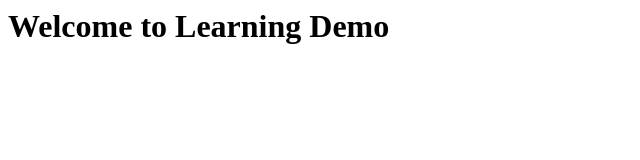
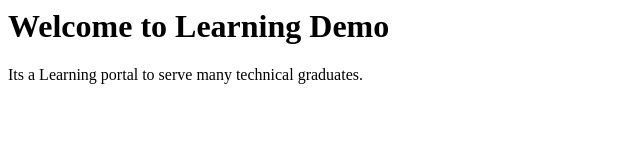
Before and after one commit to sbzpatel/LearningDemo, a plain HTML site: page index.html in a window 1280 px wide. Shown: the whole page, without its empty margins (0-640 px from the left). Drawn offline with Linux system fonts and the light colour scheme.

Commit message:
introductory para added in index file

```diff
--- a/index.html
+++ b/index.html
@@ -1 +1,2 @@
 <h1>Welcome to Learning Demo</h1>
+<p>Its a Learning portal to serve many technical graduates.</p>
```
